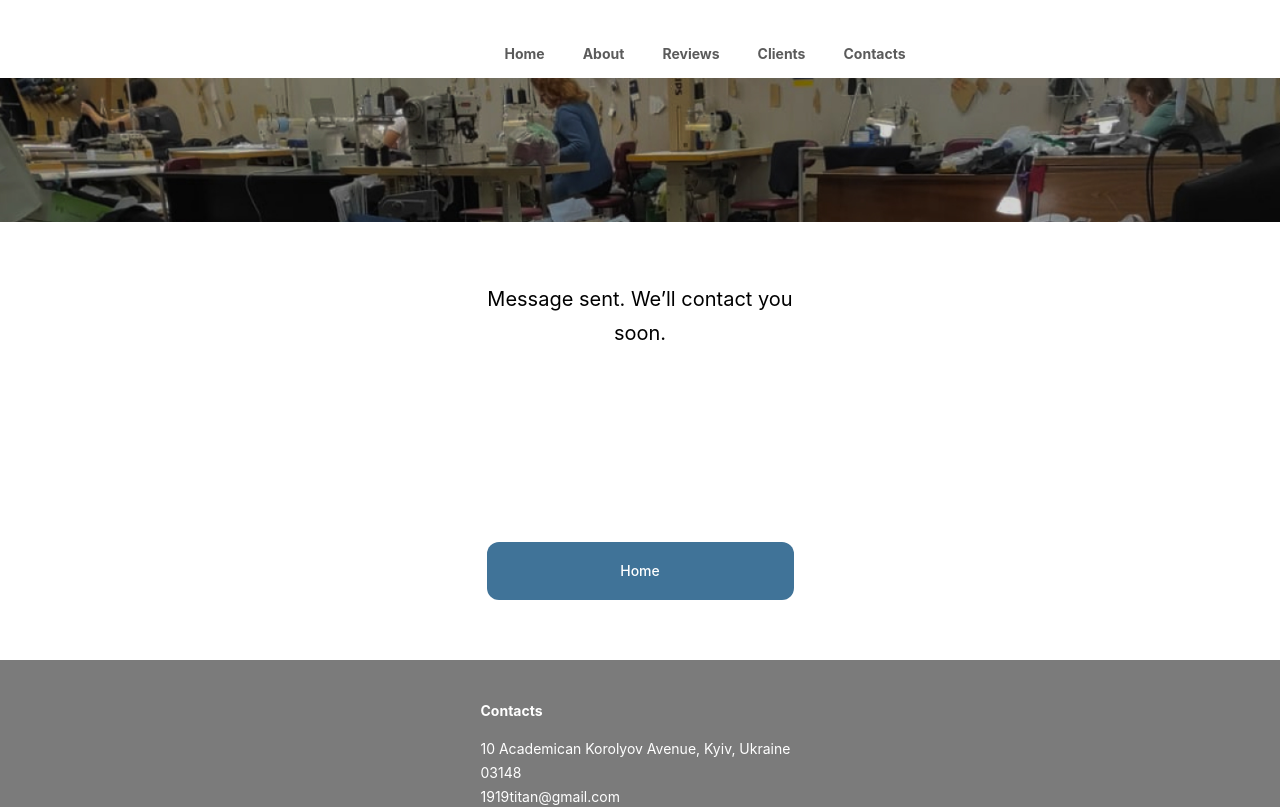
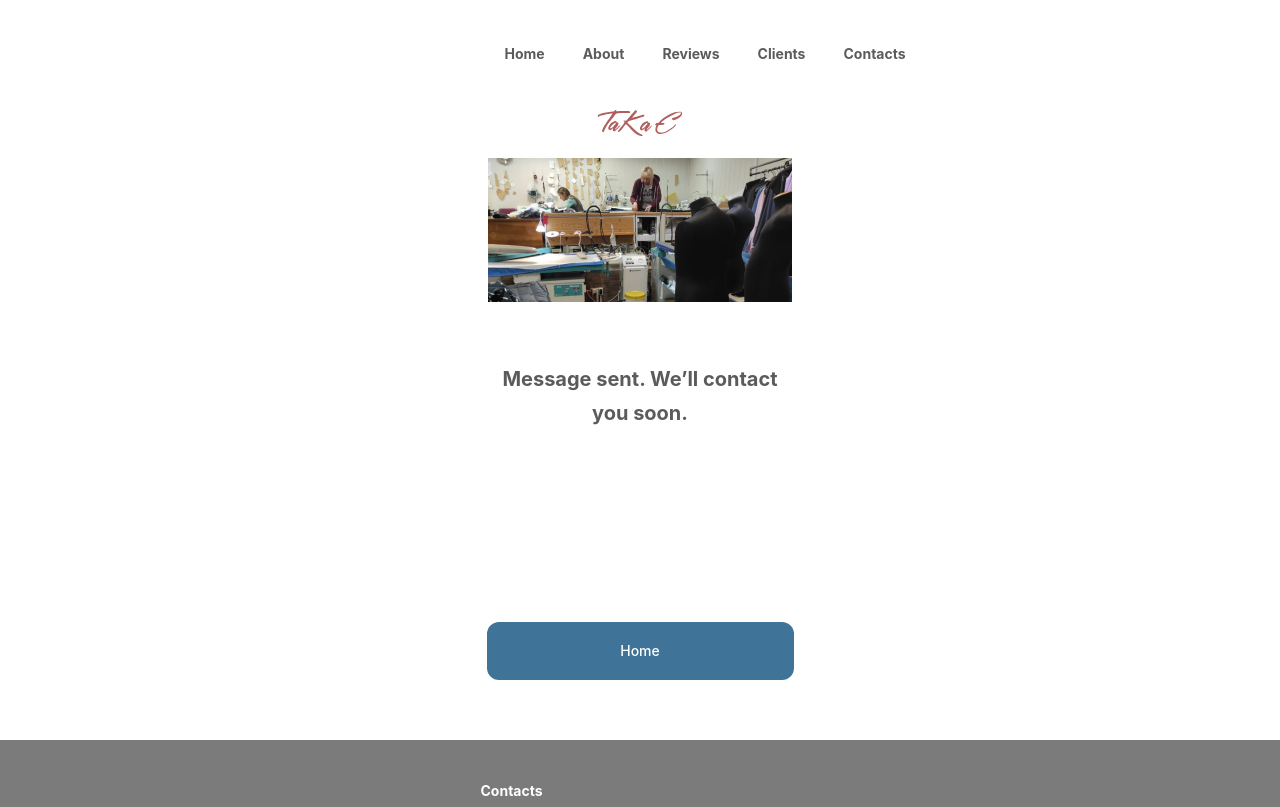
Before and after one commit to sofiialives/taka-app, a React (Vite) app: page /taka-app/email in a window 1280 px wide. Shown: the top 807 px of the page. Built offline with nearby package versions, Linux system fonts and the light colour scheme.

Commit message:
contact fix

```diff
--- a/src/components/Footer/Lists/NavList.jsx
+++ b/src/components/Footer/Lists/NavList.jsx
@@ -7,7 +7,7 @@ const NavList = () => {
   const navigation = [
     { to: "/", text: `${t("header.home")}` },
     { to: "/about", text: `${t("header.about")}` },
-    { to: "/gallery", text: `${t("header.gallery")}` },
+    { to: "/reviews", text: `${t("header.reviews")}` },
     { to: "/clients", text: `${t("header.clients")}` },
     { to: "/contacts", text: `${t("header.contacts")}` },
   ];
--- a/src/components/SuccessEmail/Email.jsx
+++ b/src/components/SuccessEmail/Email.jsx
@@ -1,12 +1,16 @@
 import { useTranslation } from "react-i18next";
-import { EmailContainer } from "./Email.styled";
+import { EmailContainer, NavLinkStyled } from "./Email.styled";
 import { HeroTitle } from "../About/HeroSection/HeroSection.styled";
+import Icon from "../Icon";
 
 const Email = () => {
   const { t } = useTranslation();
   return (
     <EmailContainer className="hero-section">
       <div className="container">
+        <NavLinkStyled to="/">
+          <Icon id="logo" className="logo-icon" />
+        </NavLinkStyled>
         <HeroTitle>{t("hero.contacts")}</HeroTitle>
       </div>
     </EmailContainer>
--- a/src/components/SuccessEmail/Email.styled.js
+++ b/src/components/SuccessEmail/Email.styled.js
@@ -1,12 +1,21 @@
 import styled from "styled-components";
 import image from "assets/images/emailSuccess.jpg";
-import { device } from "../../styles/deviceSize";
+import mobImage from "assets/images/mobileemail.png";
+import { device } from "styles/deviceSize";
 import { NavLink } from "react-router-dom";
 
 export const EmailContainer = styled.section`
-  background-image: url(${image});
+  position: relative;
+  background-image: url(${mobImage});
   background-repeat: no-repeat;
-  background-size: cover;
+  background-size: contain;
+  background-position: center;
+  margin-top: 80px;
+  @media ${device.desktop} {
+    background-image: url(${image});
+    background-size: cover;
+    margin-top: 0;
+  }
 `;
 
 export const EmailBtn = styled(NavLink)`
@@ -28,19 +37,19 @@ export const EmailBtn = styled(NavLink)`
 `;
 
 export const TextEmailStyled = styled.h2`
-  text-align: center;
-  font-family: var(--inter-font-regular);
+  font-family: var(--arimo-font-bold);
+  font-weight: 700;
   font-size: 20px;
   line-height: 1.7;
-  color: var(--black-color);
+  color: var(--stack-color);
+  text-align: center;
 
   @media ${device.desktop} {
     text-align: start;
     margin: 0;
-    font-family: var(--arimo-font-bold);
-    font-weight: 700;
     font-size: 36px;
     line-height: 1.3;
+    color: var(--black-color);
   }
 `;
 
@@ -51,3 +60,18 @@ export const TextContainer = styled.div`
     gap: 52px;
   }
 `;
+
+export const NavLinkStyled = styled(NavLink)`
+  position: absolute;
+  top: -48px;
+  left: 50%;
+  transform: translateX(-50%);
+
+  .logo-icon {
+    width: 88px;
+    height: 26px;
+  }
+  @media ${device.desktop} {
+    display: none;
+  }
+`;
--- a/src/pages/Layout/Layout.jsx
+++ b/src/pages/Layout/Layout.jsx
@@ -43,7 +43,11 @@ const Layout = () => {
       setIsHome(true);
     }
 
-    if (location.pathname === "/") {
+    if (
+      location.pathname === "/" ||
+      ((location.pathname === "/about/0" || location.pathname === "/about/3") &&
+        isMobile)
+    ) {
       setHideScroll(true);
     } else {
       setHideScroll(false);
@@ -57,7 +61,7 @@ const Layout = () => {
             <Icon className="logo-icon" id="logo" />
           </NavLink>
           <HeaderNav hideScroll={hideScroll} />
-          <Language isHome={isHome}/>
+          <Language isHome={isHome} />
         </HeaderContainer>
       </HeaderStyled>
       <main>
--- a/src/styles/index.css
+++ b/src/styles/index.css
@@ -28,7 +28,7 @@ body {
   padding: 72px 0;
 }
 .about-section {
-  padding: 50px 0 78px;
+  padding: 0 0 78px;
 }
 @media only screen and (min-width: 1440px) {
   .section {
```
Also changed, not shown: src/assets/images/mobileemail.png (added).
